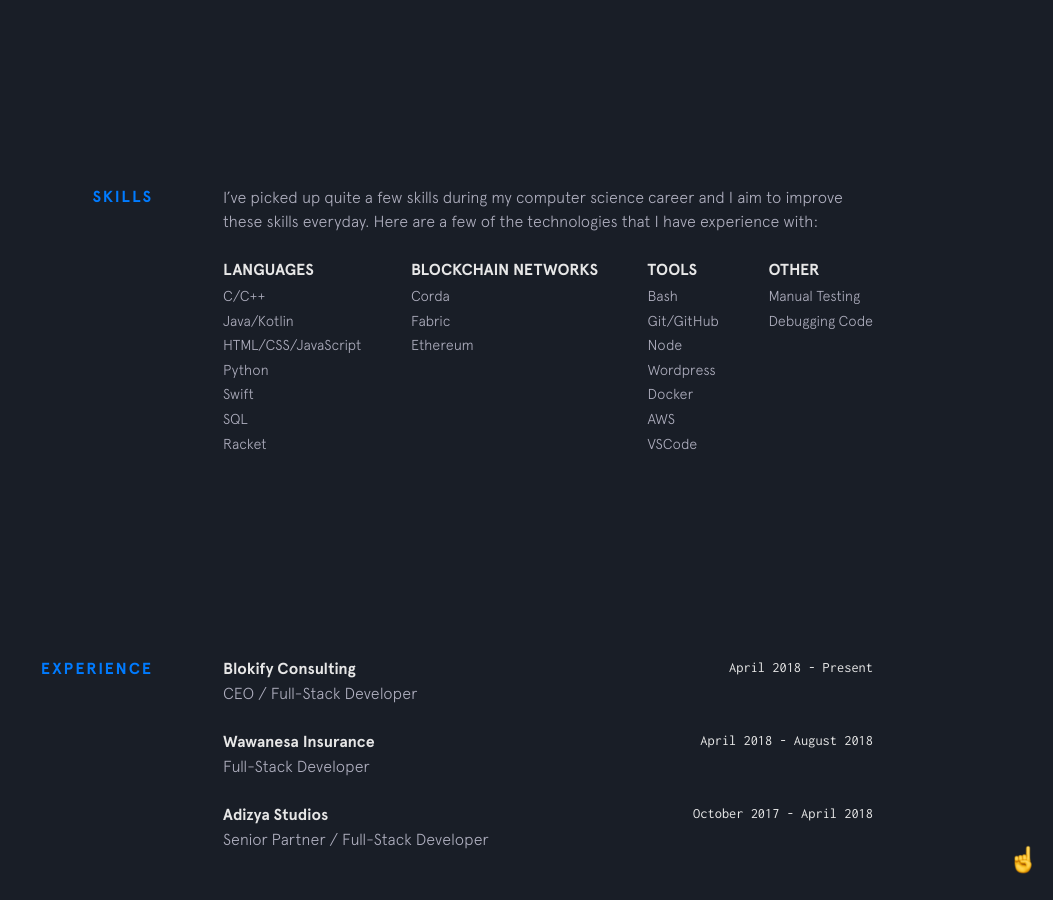
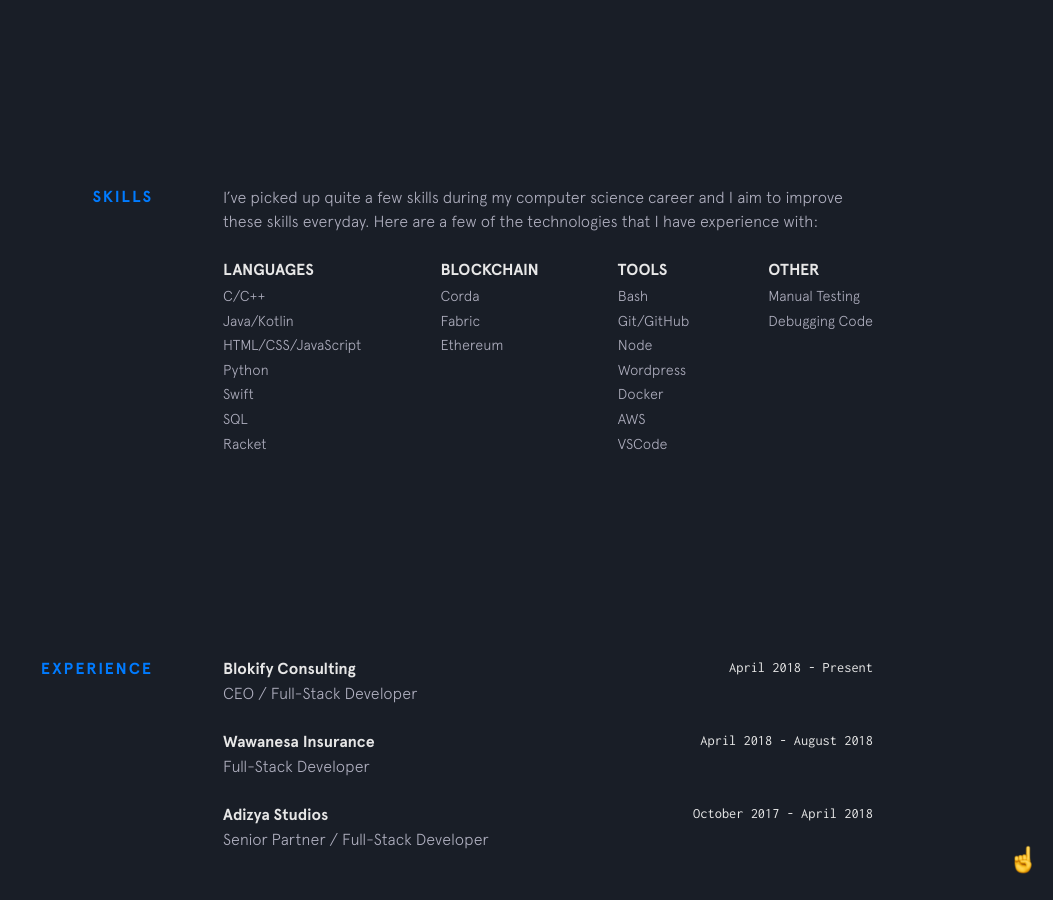
Before and after one commit to PronoyC/pronoyc.github.io, a Jekyll site: the page built from index.html, in a window 1280 px wide and 900 px high, scrolled down 1433 px. Shown: the whole window, without its empty margins (227-1280 px from the left). Built offline with Jekyll 4.4.1, drawn with Linux system fonts in a browser that asks for light colours; nearby versions of some CDN libraries.

Commit message:
Update skills.html

```diff
--- a/_includes/skills.html
+++ b/_includes/skills.html
@@ -12,7 +12,7 @@
         </ul>
       </div>
       <div class="skillz__category">
-        <div class="skillz__category__label">Blockchain Networks</div>
+        <div class="skillz__category__label">Blockchain</div>
         <ul>
           {% for framework in site.data.skills.frameworks %}
           <li class="skillz__category__item">{{framework.item}}</li>
```
